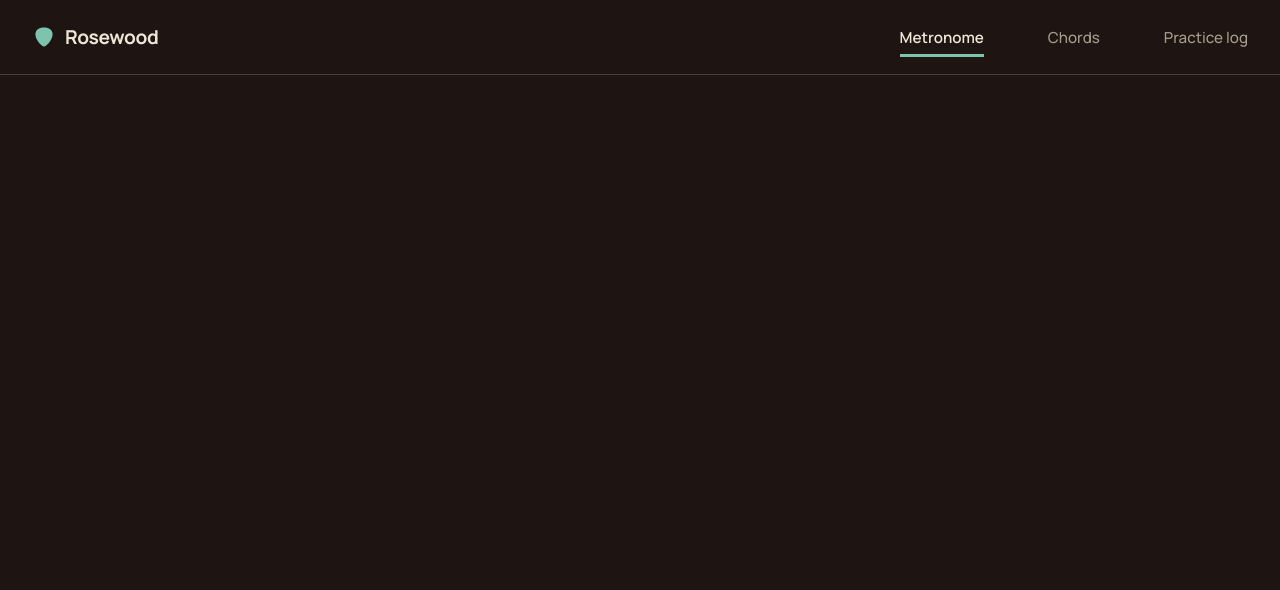
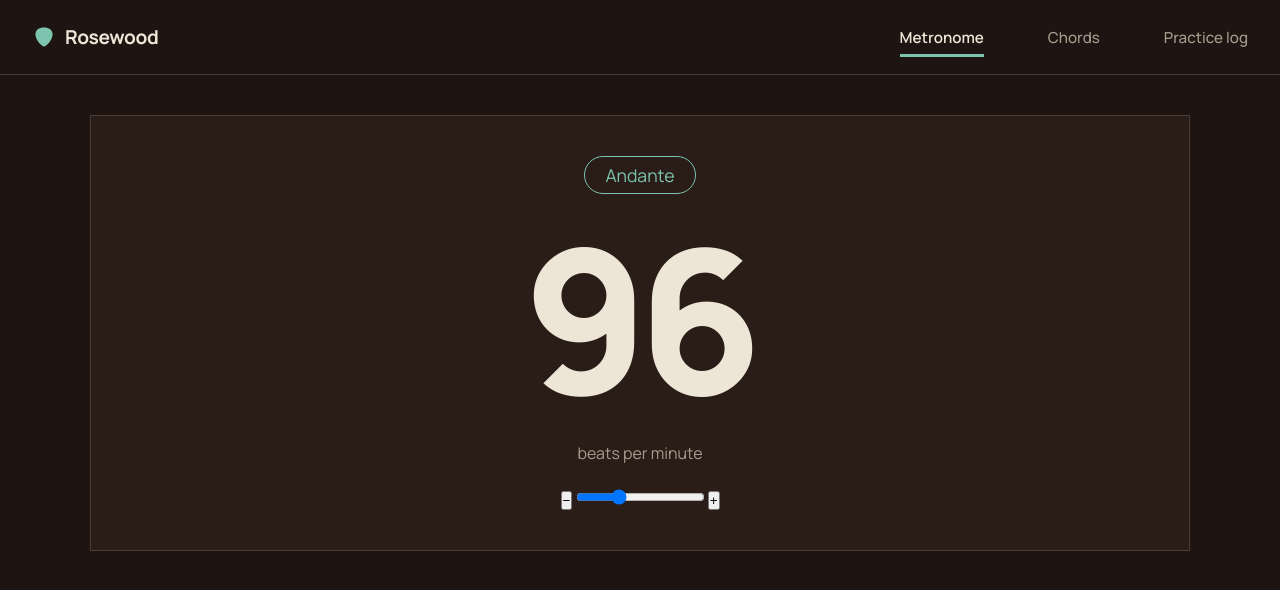
Before and after one commit to atharvasapre07/Rosewood, a plain HTML site: page metronome.html in a window 1280 px wide. Drawn offline with Linux system fonts and the light colour scheme.

Commit message:
styled bpm display

```diff
--- a/css/styles.css
+++ b/css/styles.css
@@ -180,3 +180,35 @@ body {
         linear-gradient(var(--string), var(--string)) 0 72% / 100% 2.5px no-repeat,
         linear-gradient(var(--string), var(--string)) 0 86% / 100% 3px no-repeat;
 }
+
+.metronome-panel{
+    margin-top: 40px;
+    background-color: var(--panel);
+    border: 1px solid var(--line);
+    padding: 40px;
+    display: flex;
+    flex-direction: column;
+    align-items: center;
+    gap: 24px;
+}
+
+.tempo-name{
+    color: var(--accent);
+    border: 1px solid var(--accent);
+    border-radius: 999px;
+    padding: 6px 20px;
+    font-size: 1.1rem;
+}
+
+.bpm-display {
+    font-size: clamp(6rem, 18vw, 12.5rem);
+    font-weight: 800;
+    line-height: 1;
+    letter-spacing: -0.03em;
+    font-variant-numeric: tabular-nums;
+}
+
+.bpm-label {
+    color: var(--muted);
+    font-size: 1rem;
+}
--- a/metronome.html
+++ b/metronome.html
@@ -27,6 +27,21 @@
             </ul>
         </nav>
     </header>
+
+    <main class="content-wrapper">
+        <section class="metronome-panel">
+            <p class="tempo-name">Andante</p>
+            <div class="bpm-display" id="bpm-value">96</div>
+            <p class="bpm-label">beats per minute</p>
+
+            <div class="bpm-controls">
+                <button class="step-btn" aria-label="Decrease tempo">&minus;</button>
+                <input type="range" id="bpm-slider" min="30" max="240" value="96"
+                    aria-label="Tempo in beats per minute">
+                <button class="step-btn" aria-label="Increase tempo">+</button>
+            </div>
+        </section>
+    </main>
 </body>
 
 </html>
```
